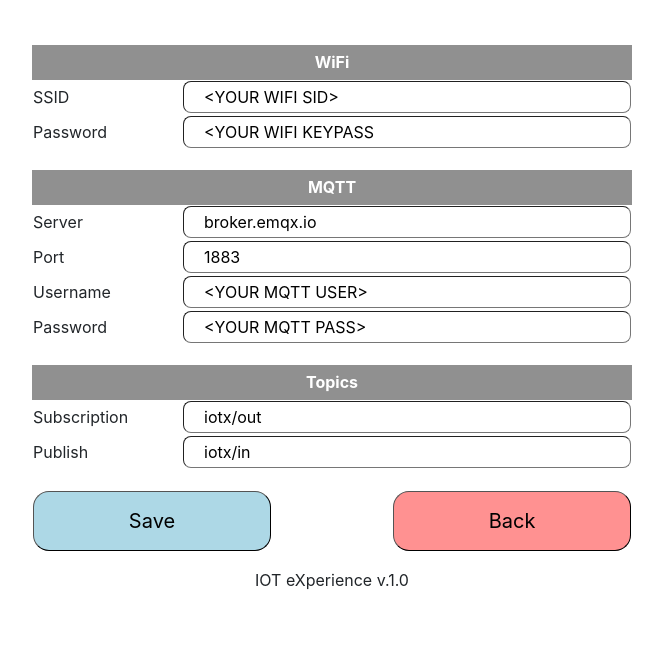
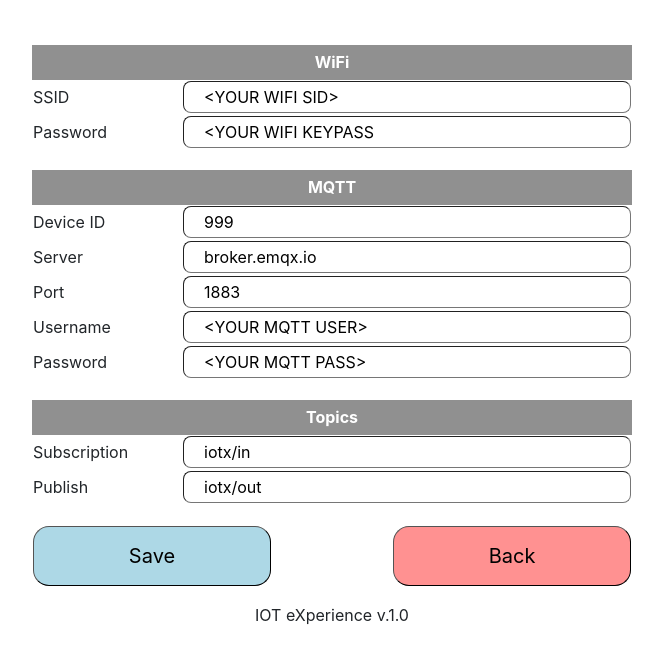
Before and after one commit to StarNiell/WeMosIOT, a plain HTML site: page data/index.html in a window 1280 px wide. Shown: the part 93-756 px from the top of the page, without its empty margins (308-971 px from the left). Drawn offline with Linux system fonts and the light colour scheme.

Commit message:
work in progress

```diff
--- a/data/index.html
+++ b/data/index.html
@@ -28,14 +28,15 @@
 		<tr><td>Password</td><td><input type="text" name="wifi_pwd" value="<YOUR WIFI KEYPASS" /></td></tr>
 		<tr class="tr-space"><td colspan="2"></td></tr>
 		<tr><td class="td-title" colspan="2">MQTT</td></tr>
+		<tr><td>Device ID</td><td><input type="text" name="mqtt_deviceid" value="999" /></td></tr>
 		<tr><td>Server</td><td><input type="text" name="mqtt_server" value="broker.emqx.io" /></td></tr>
 		<tr><td>Port</td><td><input type="text" name="mqtt_port" value="1883" /></td></tr>
 		<tr><td>Username</td><td><input type="text" name="mqtt_user" value="<YOUR MQTT USER>" /></td></tr>
 		<tr><td>Password</td><td><input type="text" name="mqtt_pwd" value="<YOUR MQTT PASS>" /></td></tr>
 		<tr class="tr-space"><td colspan="2"></td></tr>
 		<tr><td class="td-title" colspan="2">Topics</td></tr>
-		<tr><td>Subscription</td><td><input type="text" name="topic_sub" value="iotx/out" /></td></tr>
-		<tr><td>Publish</td><td><input type="text" name="topic_pub" value="iotx/in" /></td></tr>
+		<tr><td>Subscription</td><td><input type="text" name="topic_sub" value="iotx/in" /></td></tr>
+		<tr><td>Publish</td><td><input type="text" name="topic_pub" value="iotx/out" /></td></tr>
 		<tr class="tr-space"><td colspan="2"></td></tr>
 	  </table>
 	  <table class="table-layout">
```
Also changed, not shown: 2 other files.
